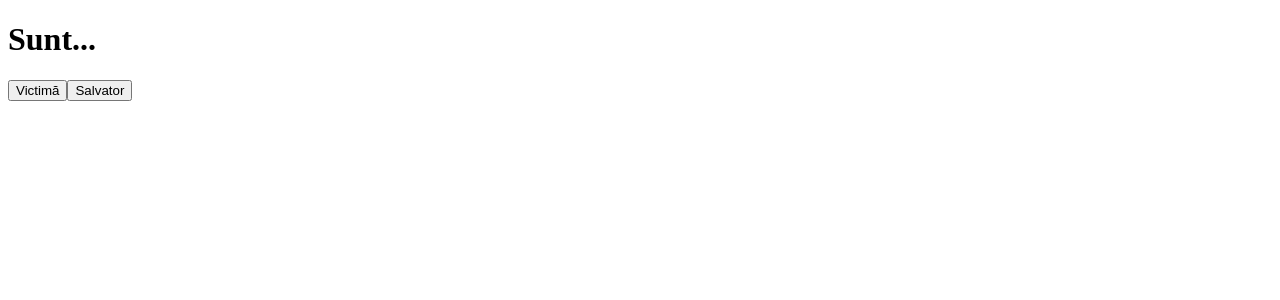
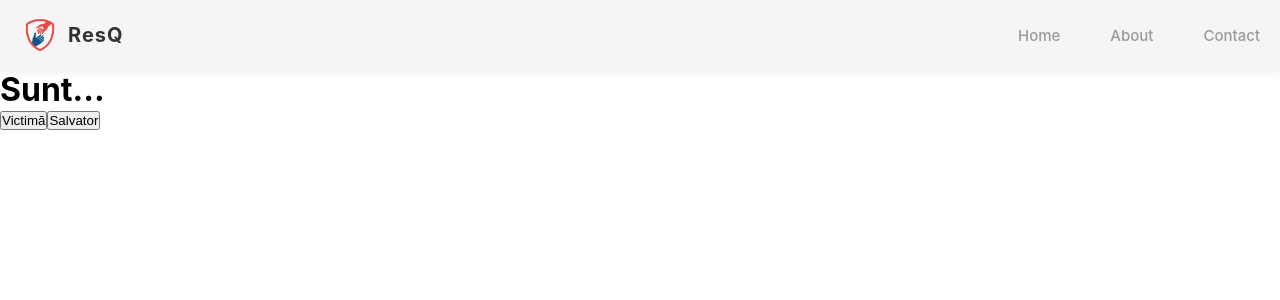
Before and after one commit to palroland21/PoliHack, a Vue app in the folder frontend/: page / in a window 1280 px wide. Shown: the top 300 px of the page. Built offline with nearby package versions, Linux system fonts and the light colour scheme.

Commit message:
frontend-navbarDesign

```diff
--- a/frontend/index.html
+++ b/frontend/index.html
@@ -2,7 +2,7 @@
 <html lang="">
   <head>
     <meta charset="UTF-8">
-    <link rel="icon" href="/favicon.ico">
+    <link rel="icon" href="/ResQ.png">
     <meta name="viewport" content="width=device-width, initial-scale=1.0">
     <title>ResQ</title>
   </head>
--- a/frontend/src/App.vue
+++ b/frontend/src/App.vue
@@ -17,5 +17,30 @@ export default {
 </script>
 
 <style>
-/* Global styles */
+* {
+  margin: 0;
+  padding: 0;
+  box-sizing: border-box;
+}
+
+html, body {
+  width: 100%;
+  height: 100%;
+  font-family: -apple-system, BlinkMacSystemFont, 'Segoe UI', 'Roboto', 'Oxygen',
+    'Ubuntu', 'Cantarell', 'Fira Sans', 'Droid Sans', 'Helvetica Neue',
+    sans-serif;
+  -webkit-font-smoothing: antialiased;
+  -moz-osx-font-smoothing: grayscale;
+}
+
+#app {
+  width: 100%;
+  min-height: 100vh;
+  display: flex;
+  flex-direction: column;
+}
+
+body {
+  background-color: #fff;
+}
 </style>
--- a/frontend/src/components/common/Navbar.vue
+++ b/frontend/src/components/common/Navbar.vue
@@ -1,15 +1,147 @@
 <template>
-  <nav>
-    <!-- Navigation content goes here -->
+  <nav class="navbar">
+    <div class="navbar-container">
+      <!-- Logo and brand -->
+      <div class="navbar-brand">
+        <div class="logo">
+          <img src="/ResQ.png" alt="ResQ Logo" class="logo-icon">
+          <span class="logo-text">ResQ</span>
+        </div>
+      </div>
+
+      <!-- Navigation menu -->
+      <ul class="nav-menu">
+        <li class="nav-item">
+          <router-link to="/" class="nav-link" @click="handleNavClick">
+            Home
+          </router-link>
+        </li>
+        <li class="nav-item">
+          <a href="#about" class="nav-link" @click="handleNavClick">
+            About
+          </a>
+        </li>
+        <li class="nav-item">
+          <a href="#contact" class="nav-link" @click="handleNavClick">
+            Contact
+          </a>
+        </li>
+      </ul>
+
+
+    </div>
   </nav>
 </template>
 
 <script>
 export default {
-  name: 'Navbar'
+  name: 'Navbar',
+  methods: {
+    handleNavClick() {
+      // Navigation link clicked
+    }
+  }
 }
 </script>
 
 <style scoped>
-/* Scoped styles for Navbar */
+/* Navbar styling */
+.navbar {
+  background-color: #f5f5f5;
+  padding: 0;
+  box-shadow: 0 2px 10px rgba(0, 0, 0, 0.08);
+  position: sticky;
+  top: 0;
+  z-index: 1000;
+}
+
+.navbar-container {
+  max-width: 1400px;
+  margin: 0 auto;
+  padding: 0 20px;
+  display: flex;
+  justify-content: space-between;
+  align-items: center;
+  height: 70px;
+}
+
+/* Logo styling */
+.navbar-brand {
+  display: flex;
+  align-items: center;
+  text-decoration: none;
+  color: white;
+  font-weight: 700;
+  font-size: 24px;
+}
+
+.logo {
+  display: flex;
+  align-items: center;
+  gap: 8px;
+  cursor: default;
+  transition: none;
+}
+
+.logo:hover {
+  transform: none;
+}
+
+.logo-icon {
+  font-size: 24px;
+  display: flex;
+  align-items: center;
+  width: 40px;
+  height: 40px;
+  object-fit: contain;
+}
+
+.logo-text {
+  color: #333;
+  font-weight: 700;
+  letter-spacing: 1px;
+  font-size: 20px;
+}
+
+/* Navigation menu */
+.nav-menu {
+  display: flex;
+  list-style: none;
+  gap: 50px;
+  margin: 0;
+  padding: 0;
+}
+
+.nav-item {
+  margin: 0;
+}
+
+.nav-link {
+  color: #999;
+  text-decoration: none;
+  font-weight: 500;
+  font-size: 15px;
+  position: relative;
+  padding: 5px 0;
+  transition: color 0.3s ease;
+}
+
+.nav-link::after {
+  content: '';
+  position: absolute;
+  bottom: -5px;
+  left: 0;
+  width: 0;
+  height: 2px;
+  background-color: #8b5a3c;
+  transition: width 0.3s ease;
+}
+
+.nav-link:hover {
+  color: #333;
+}
+
+.nav-link:hover::after {
+  width: 100%;
+}
 </style>
--- a/frontend/src/router/index.js
+++ b/frontend/src/router/index.js
@@ -22,7 +22,7 @@ const routes = [
 ]
 
 const router = createRouter({
-  history: createWebHistory(process.env.BASE_URL),
+  history: createWebHistory(import.meta.env.BASE_URL || '/'),
   routes
 })
 
```
Also changed, not shown: frontend/public/ResQ.png (added).
